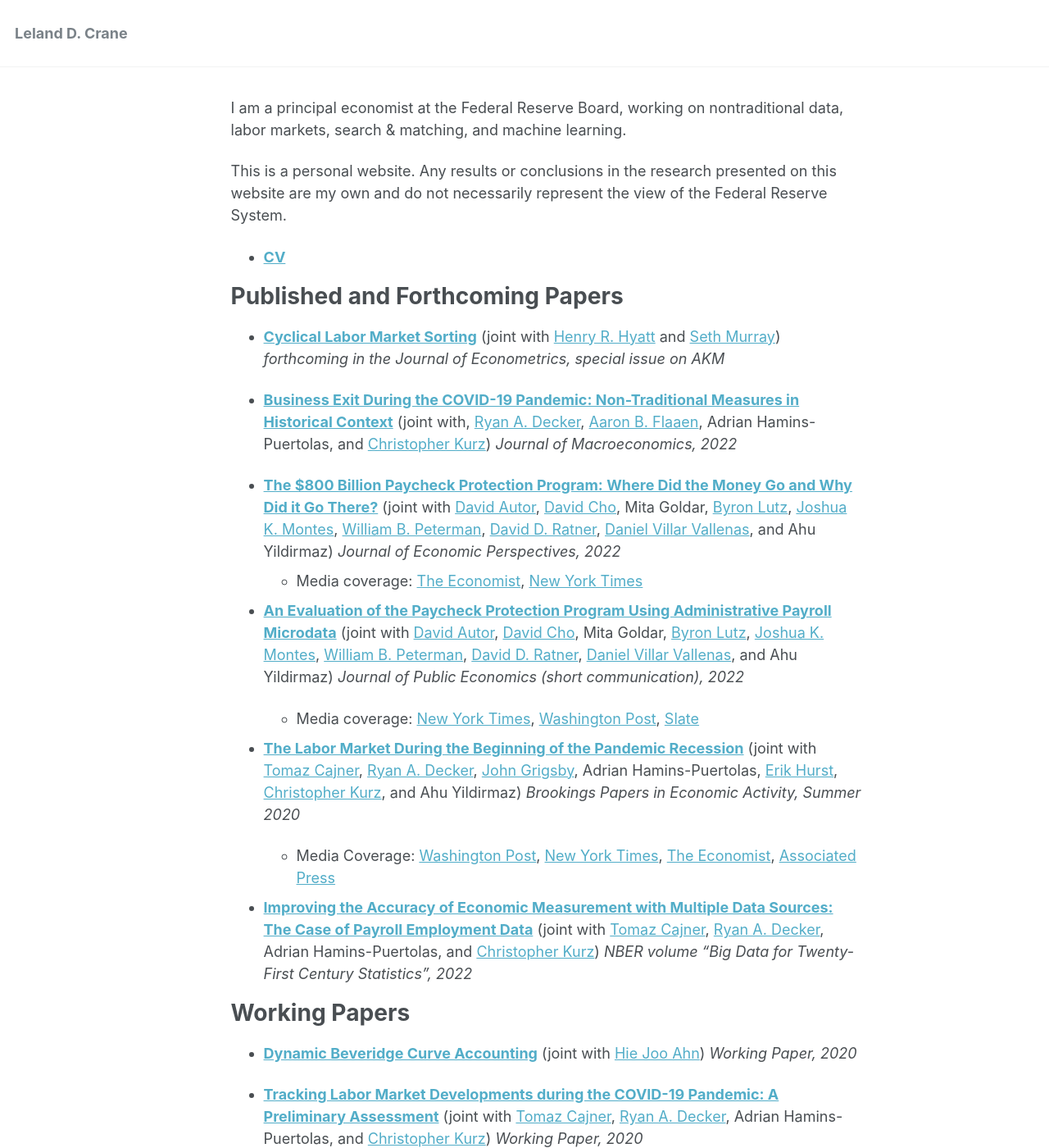
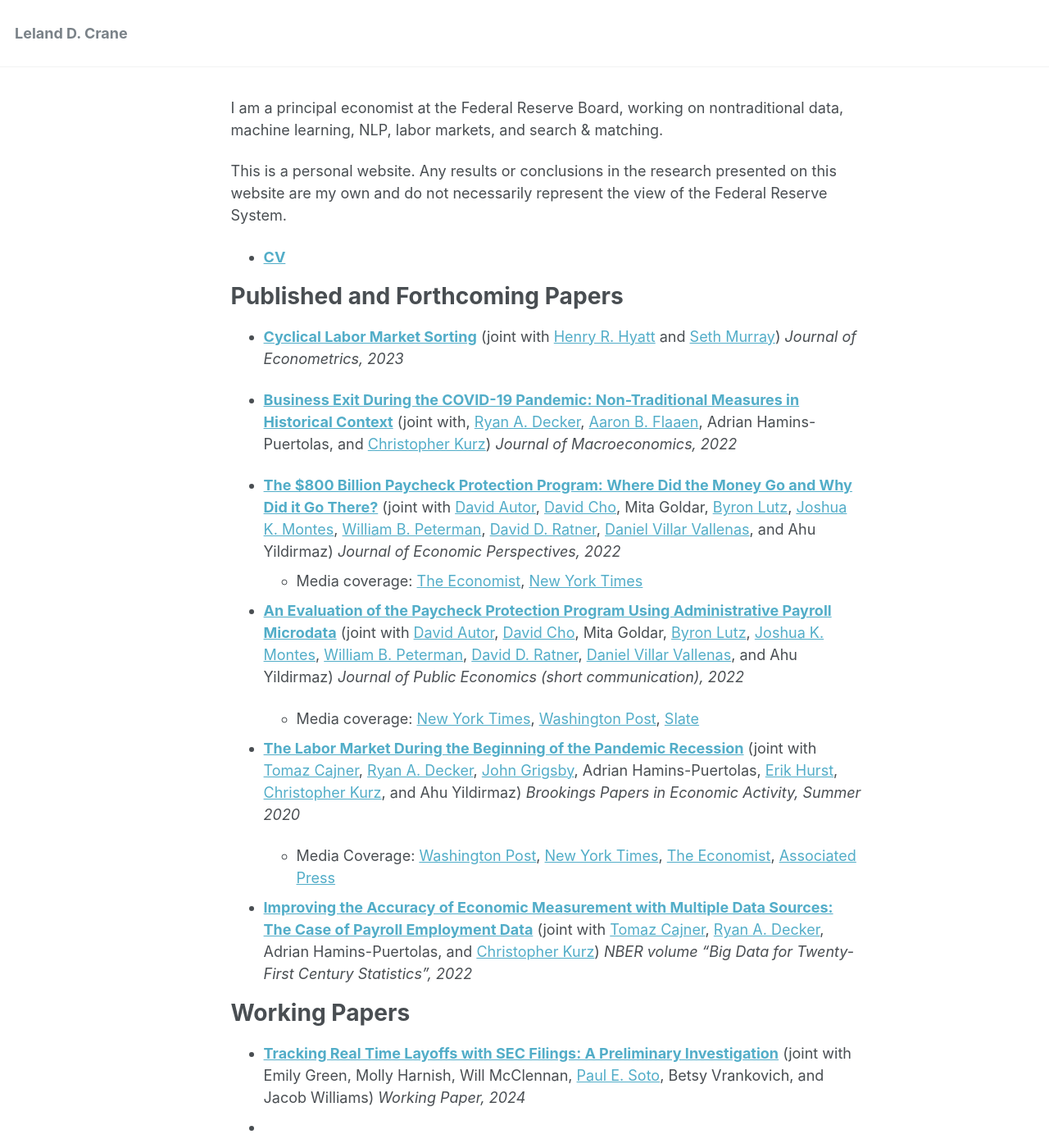
Before and after one commit to ldcrane/ldcrane.github.io, a Jekyll site: the page built from _pages/about.md, in a window 1280 px wide and 1400 px high. Shown: the whole window at 82% size. Built offline with Jekyll 4.4.1, drawn with Linux system fonts in a browser that asks for light colours.

Commit message:
Update about.md with SEC paper

```diff
--- a/_pages/about.md
+++ b/_pages/about.md
@@ -15,7 +15,7 @@ redirect_from:
 ---
 
 
-I am a principal economist at the Federal Reserve Board, working on nontraditional data, labor markets, search & matching, and machine learning.
+I am a principal economist at the Federal Reserve Board, working on nontraditional data, machine learning, NLP, labor markets, and search & matching.
 
 This is a personal website. Any results or conclusions in the research presented on this website are my own and do not necessarily represent the view of the Federal Reserve System.
 
@@ -24,7 +24,7 @@ This is a personal website. Any results or conclusions in the research presented
 Published and Forthcoming Papers
 ======
 
-- [**Cyclical Labor Market Sorting**](/files/worker-sorting-2020.pdf) (joint with [Henry R. Hyatt](https://henryrhyatt.com/) and [Seth Murray](https://www.sethmurrayecon.com/)) *forthcoming in the Journal of Econometrics, special issue on AKM*
+- [**Cyclical Labor Market Sorting**](/files/worker-sorting-2020.pdf) (joint with [Henry R. Hyatt](https://henryrhyatt.com/) and [Seth Murray](https://www.sethmurrayecon.com/)) *Journal of Econometrics, 2023*
 
 - [**Business Exit During the COVID-19 Pandemic: Non-Traditional Measures in Historical Context**](https://www.federalreserve.gov/econres/feds/business-exit-during-the-covid-19-pandemic.htm) (joint with, [Ryan A. Decker](https://www.rdecker.net/), [Aaron B. Flaaen](https://www.aaronflaaen.com/), Adrian Hamins-Puertolas, and [Christopher Kurz](https://www.federalreserve.gov/econres/christopher-j-kurz.htm)) *Journal of Macroeconomics, 2022*
 
@@ -46,6 +46,8 @@ Published and Forthcoming Papers
 Working Papers
 ======
 
+- [**Tracking Real Time Layoffs with SEC Filings: A Preliminary Investigation**](https://www.federalreserve.gov/econres/feds/tracking-real-time-layoffs-with-sec-filings-a-preliminary-investigation.htm.pdf) (joint with Emily Green, Molly Harnish, Will McClennan, [Paul E. Soto](https://pesoto.github.io/), Betsy Vrankovich, and Jacob Williams) *Working Paper, 2024*
+-
 - [**Dynamic Beveridge Curve Accounting**](https://www.federalreserve.gov/econres/feds/files/2020027pap.pdf) (joint with [Hie Joo Ahn](https://sites.google.com/site/hiejooahn/)) *Working Paper, 2020*
 
 - [**Tracking Labor Market Developments during the COVID-19 Pandemic: A Preliminary Assessment**](https://www.federalreserve.gov/econres/feds/files/2020030pap.pdf)  (joint with [Tomaz Cajner](https://sites.google.com/site/cajner/), [Ryan A. Decker](https://www.rdecker.net/), Adrian Hamins-Puertolas, and [Christopher Kurz](https://www.federalreserve.gov/econres/christopher-j-kurz.htm)) *Working Paper, 2020*
```
